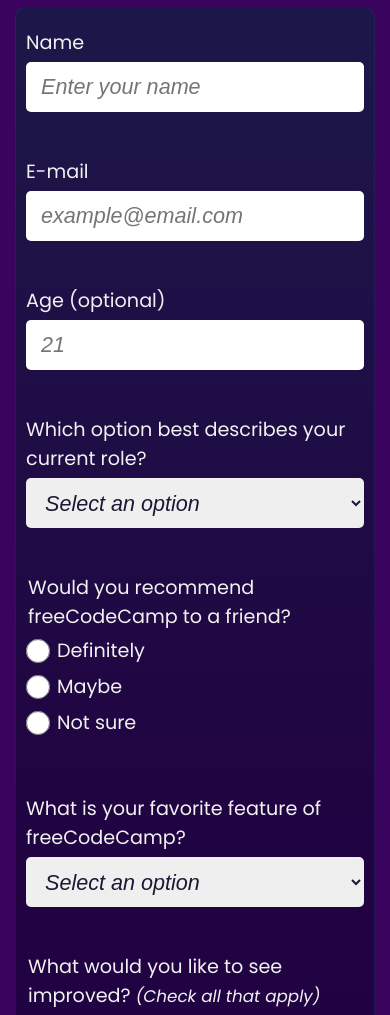
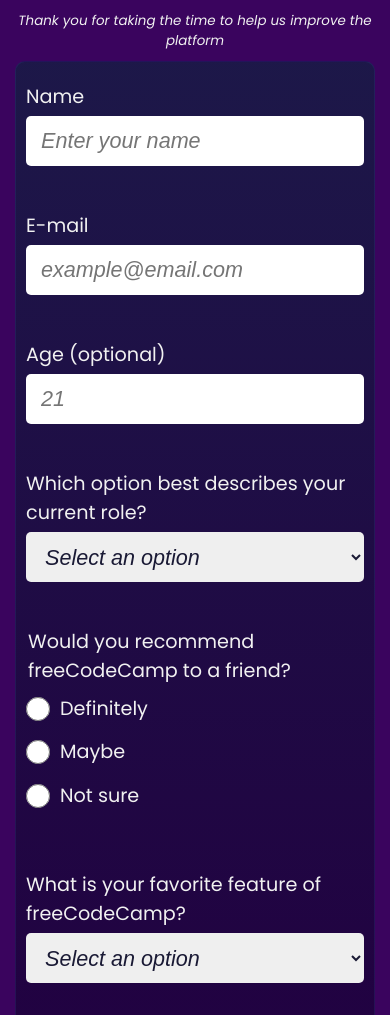
Before and after one commit to tensegrity666/freeCodeCamp.org-tasks, a website: page index.html in a window 390 px wide. Shown: the part 193-1208 px from the top of the page. Drawn offline with Linux system fonts and the light colour scheme.

Commit message:
Some fixes

```diff
--- a/style.css
+++ b/css/style.css
@@ -102,6 +102,7 @@
   position: absolute;
   top: 0;
   left: 0;
+  box-sizing: border-box;
   display: block;
   width: 100%;
   height: auto;
@@ -236,14 +237,14 @@
   resize: none;
 }
 
-@media (max-width: 768px) {
+@media (min-width: 600px) and (max-width: 920px) {
   .page {
     max-width: 100%;
     margin: 0 auto;
   }
 
   #survey-form {
-    width: 700px;
+    width: 600px;
     padding: 20px;
     padding-bottom: 60px;
   }
@@ -262,7 +263,7 @@
   }
 }
 
-@media (max-width: 414px) {
+@media (max-width: 599px) {
   html {
     backdrop-filter: none;
   }
@@ -290,6 +291,10 @@
 
   .checkbox,
   .radio {
-    margin: 3px 7px 4px 0;
+    margin: 7px 10px 7px 0;
+  }
+
+  .label__check {
+    line-height: 2em;
   }
 }
--- a/index.html
+++ b/index.html
@@ -4,7 +4,7 @@
   <meta charset="UTF-8">
   <meta name="viewport" content="width=device-width, initial-scale=1.0">
   <meta http-equiv="X-UA-Compatible" content="ie=edge">
-  <link rel="stylesheet" href="style.css">
+  <link rel="stylesheet" href="/css/style.css">
   <link
     href="https://fonts.googleapis.com/css?family=Poppins:400,400i&display=swap"
     rel="stylesheet">
```
